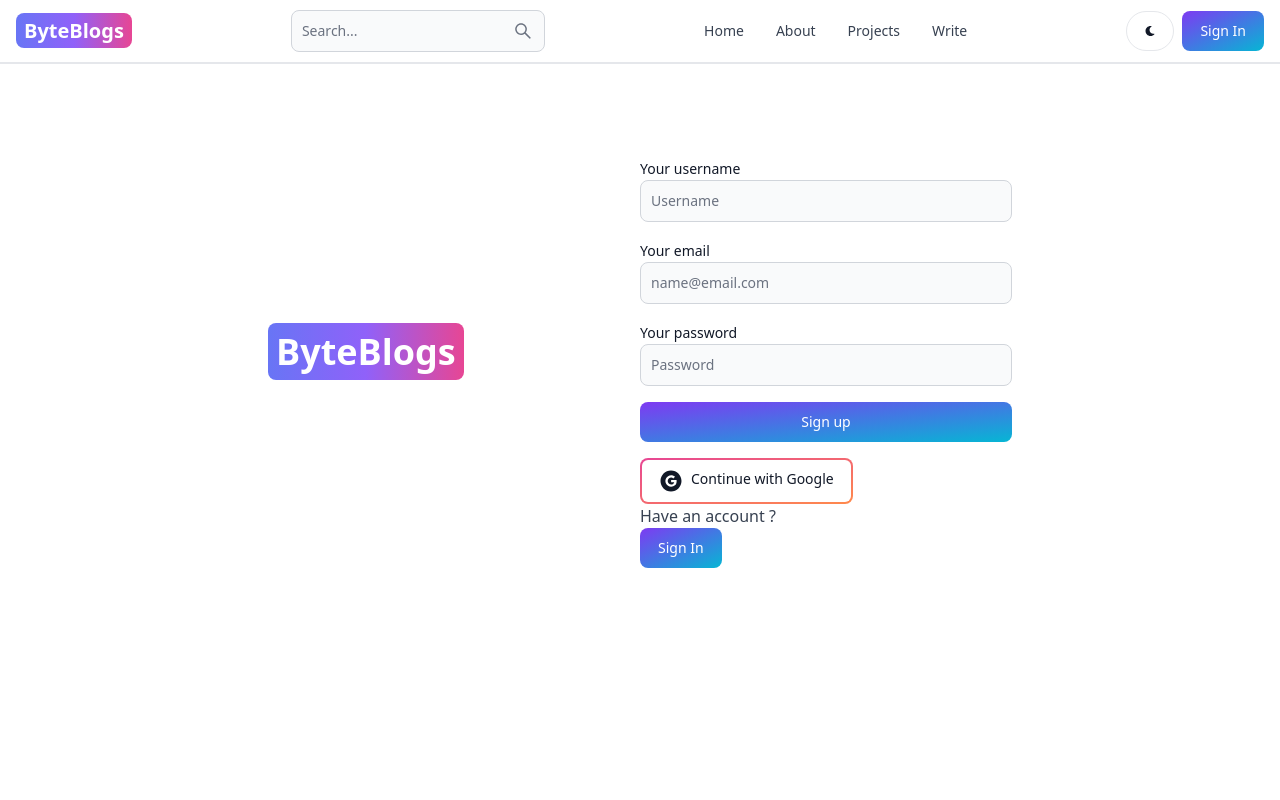
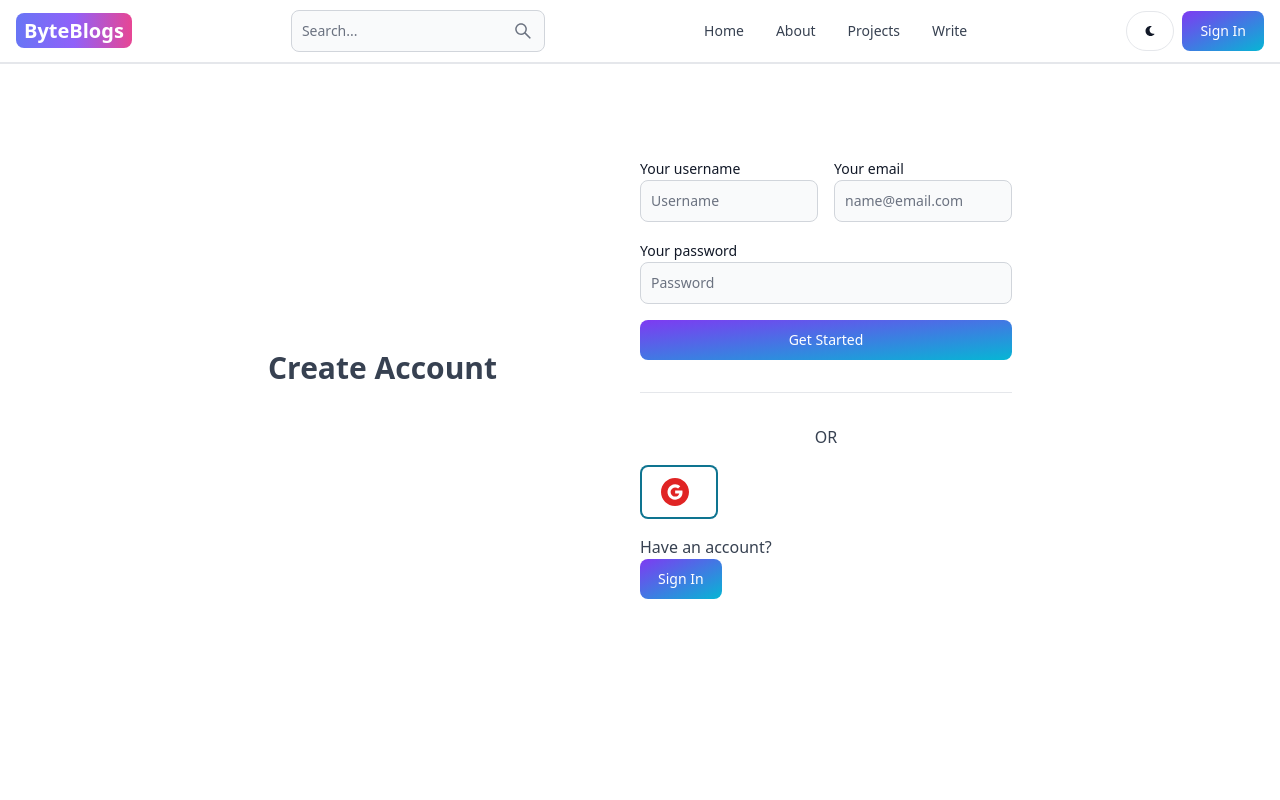
Before and after one commit to shanmugapriya1203/mern-blog, a React (Vite) app in the folder client/: page /sign-up in a window 1280 px wide. Shown: the top 800 px of the page. Built offline with nearby package versions, Linux system fonts and the light colour scheme; no server answers.

Commit message:
change UI

```diff
--- a/client/src/components/OAuth.jsx
+++ b/client/src/components/OAuth.jsx
@@ -19,7 +19,6 @@ const OAuth = () => {
     try {
       const resultFromGoogle = await signInWithPopup(auth, provider);
 
-      // Check if the popup was canceled by the user
       if (!resultFromGoogle || resultFromGoogle?.user === null) {
         throw new Error('The authentication popup was canceled by the user.');
       }
@@ -53,9 +52,8 @@ const OAuth = () => {
 
   return (
     <div>
-      <Button type='button' gradientDuoTone='pinkToOrange' outline onClick={handleGoogleClick}>
-        <AiFillGoogleCircle className='w-6 h-6 mr-2' />
-        Continue with Google
+      <Button type='button' outline onClick={handleGoogleClick}>
+      <AiFillGoogleCircle className='w-8 h-8 mr-2 text-red-600' />
       </Button>
     </div>
   );
--- a/client/src/pages/Signup.jsx
+++ b/client/src/pages/Signup.jsx
@@ -49,55 +49,64 @@ const navigate=useNavigate()
   <div className='flex p-3 max-w-3xl mx-auto flex-col md:flex-row md:items-center'>
     {/* Left */}
     <div className='flex-1 pb-5'>
-          <Link to='/' className='font-bold dark:text-white text-4xl'>
-            <span className='px-2 py-1 bg-gradient-to-r from-indigo-500 via-purple-500 to-pink-500 rounded-lg text-white'>ByteBlogs</span>
-          </Link>
+    <h2 className='text-3xl font-bold dark:text-white'>Create Account</h2>
     </div>
 
-        {/* Right */}
     <div className='flex-1'>
       <form className='flex flex-col gap-4' onSubmit={handleSubmit}>
-            <div className=''>
+        <div className='flex gap-4'>
+          <div className='flex-1'>
             <Label value='Your username' />
             <TextInput type='text' placeholder='Username' id='username' onChange={handleChange} />
           </div>
-            <div className=''>
+          <div className='flex-1'>
             <Label value='Your email' />
             <TextInput type='email' placeholder='name@email.com' id='email' onChange={handleChange} />
           </div>
+        </div>
+
         <div className=''>
           <Label value='Your password' />
           <TextInput type='password' placeholder='Password' id='password' onChange={handleChange} />
         </div>
-            <Button gradientDuoTone='purpleToBlue' disabled={loading} type="submit">
+
+        <Button gradientDuoTone='purpleToBlue' disabled={loading} type='submit'>
           {loading ? (
             <>
               <Spinner size='sm' />
               <span className='pl-3'>Loading...</span>
             </>
           ) : (
-                'Sign up'
+            'Get Started'
           )}
         </Button>
+
+        <hr className='my-4' />
+        <p className='text-center'>OR</p>
+
+        {/* OAuth */}
         <OAuth/>
       </form>
-          <div className=''>
-            <span>Have an account ?</span>
+
+      <div className='mt-4'>
+        <span>Have an account?</span>
         <Link to='/sign-in'>
           <Button gradientDuoTone='purpleToBlue' disabled={loading}>
             Sign In
           </Button>
         </Link>
       </div>
+
+      {/* Error message */}
       {errorMessage && (
-            <Alert className=' mt-5' color='failure'>
+        <Alert className='mt-5' color='failure'>
           {errorMessage}
         </Alert>
       )}
     </div>
   </div>
 </div>
-  );
+  )
 };
 
 export default Signup;
```
Lines whose indentation alone changed are shown as unchanged.
